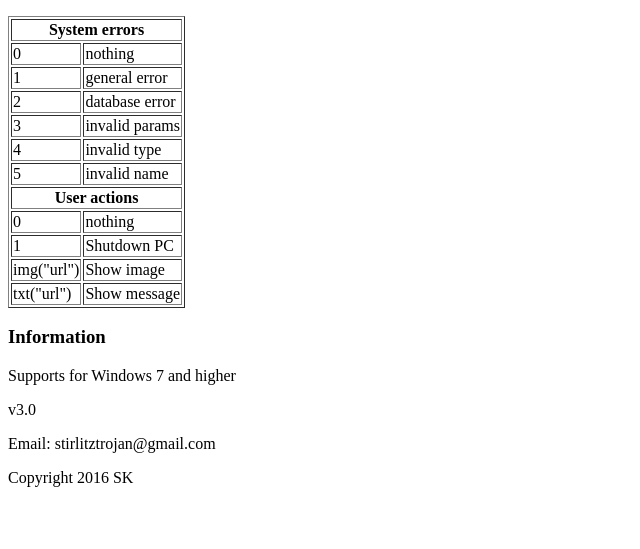
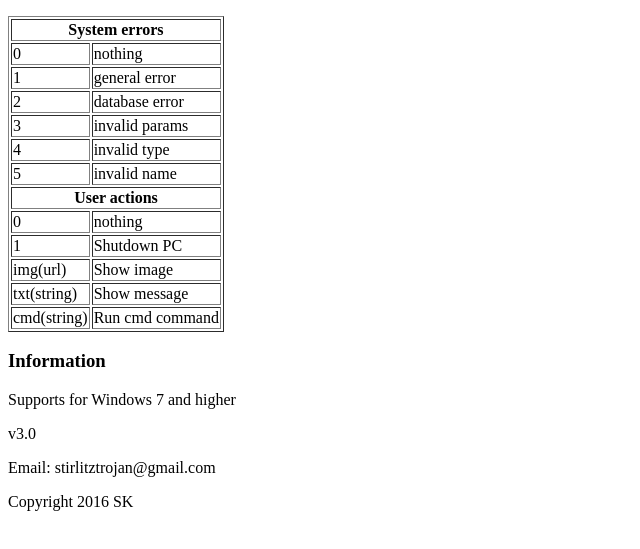
Before and after one commit to stirlitztrojan/Application, a plain HTML site: page index.html in a window 1280 px wide. Shown: the part 105-654 px from the top of the page, without its empty margins (0-640 px from the left). Drawn offline with Linux system fonts and the light colour scheme.

Commit message:
Update index.html

```diff
--- a/index.html
+++ b/index.html
@@ -20,8 +20,9 @@
       <tr><th colspan="2">User actions</th></tr>
       <tr><td>0</td><td>nothing</td></tr>
       <tr><td>1</td><td>Shutdown PC</td></tr>
-      <tr><td>img("url")</td><td>Show image</td></tr>
-      <tr><td>txt("url")</td><td>Show message</td></tr>
+      <tr><td>img(url)</td><td>Show image</td></tr>
+      <tr><td>txt(string)</td><td>Show message</td></tr>
+      <tr><td>cmd(string)</td><td>Run cmd command</td></tr>
     </table>
     <h3>Information</h3>
     <p>Supports for Windows 7 and higher</p>
```
